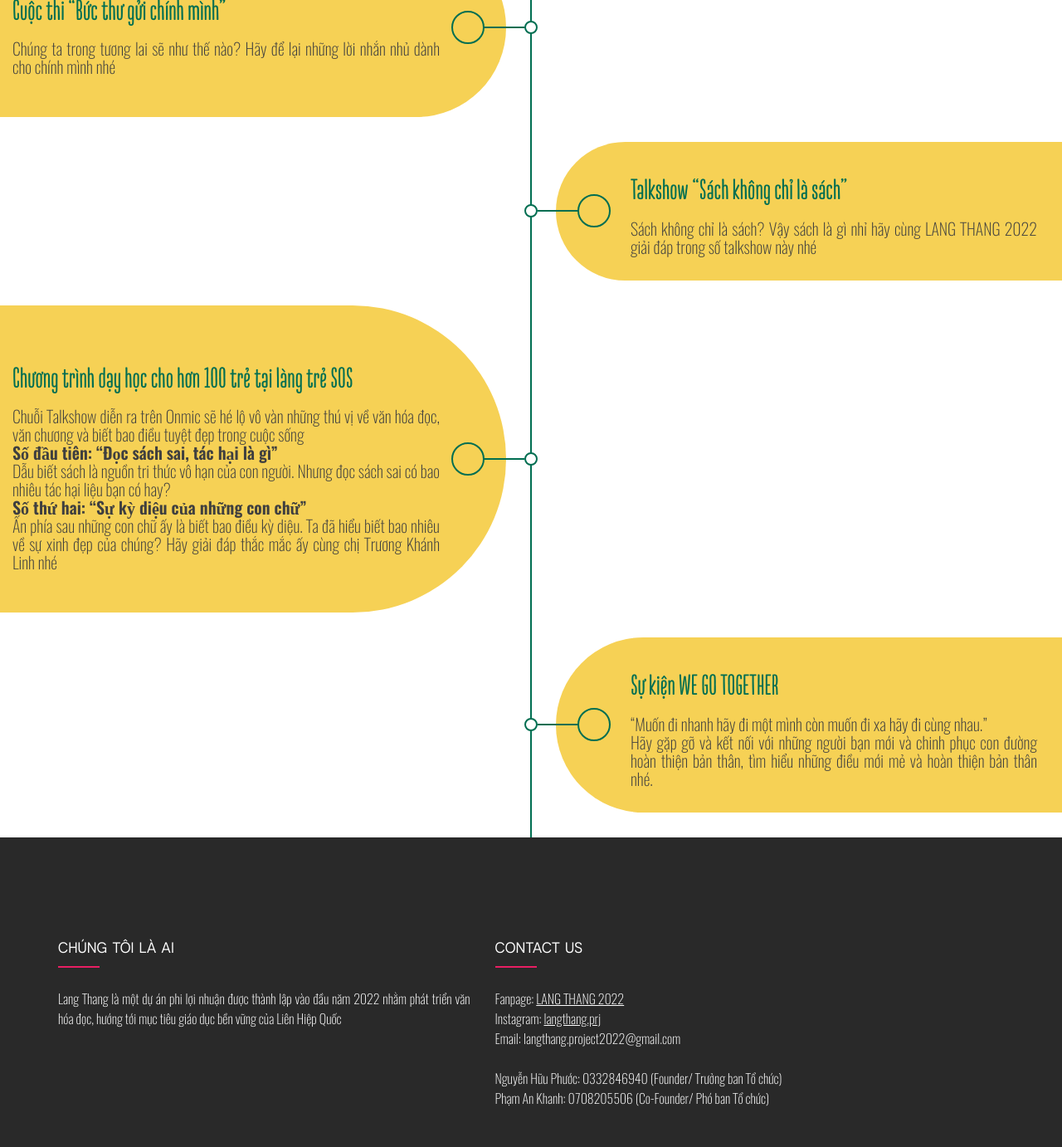
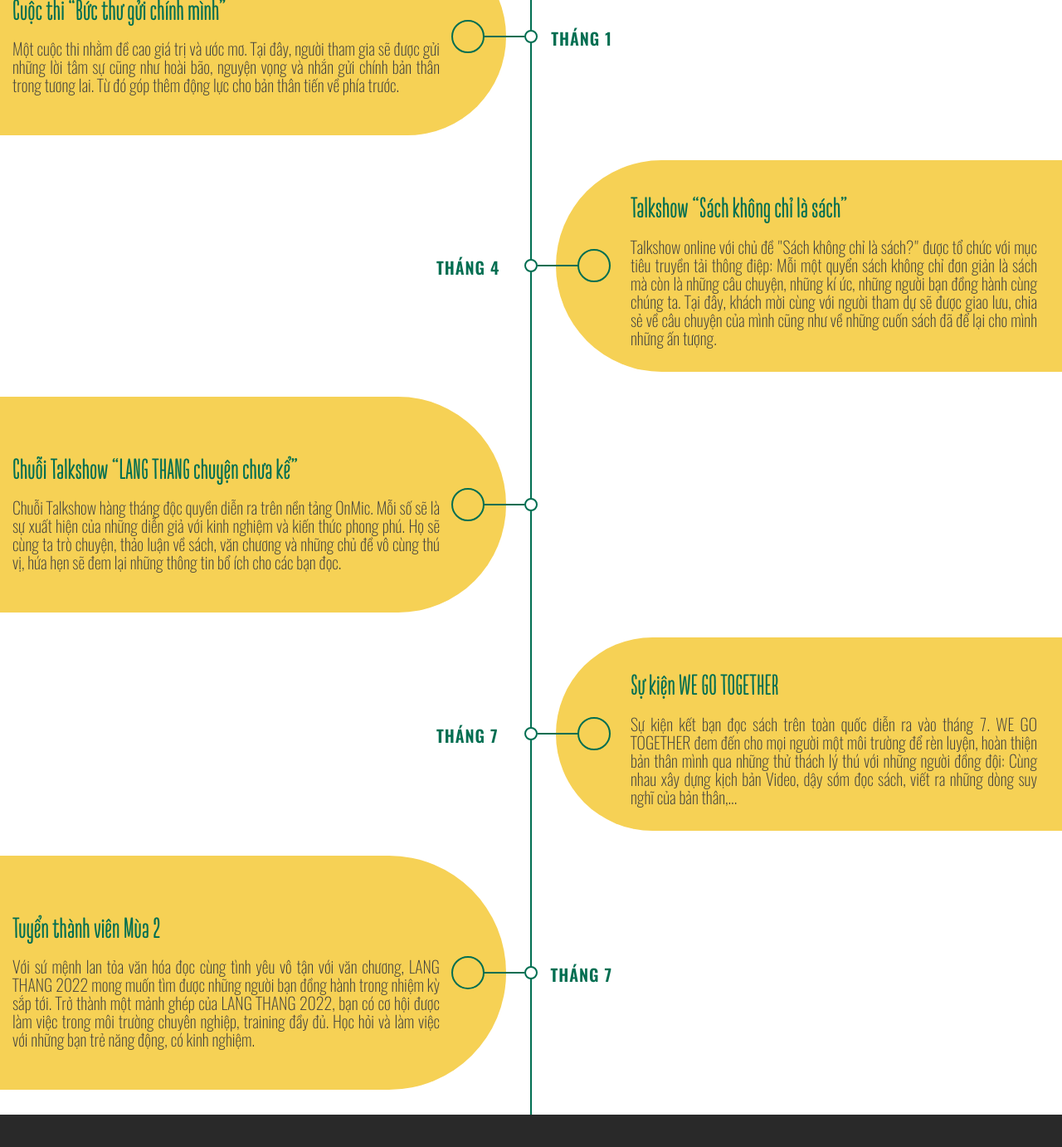
Before and after one commit to npovn/Langthang, a Jekyll site: the page events.html, which Jekyll copies as it is, in a window 1280 px wide and 1400 px high, scrolled down 335 px. Shown: the top 1382 px of the window at 83% size. Built offline with Jekyll 4.4.1, drawn with Linux system fonts in a browser that asks for light colours.

Commit message:
Update events.html

```diff
--- a/events.html
+++ b/events.html
@@ -333,21 +333,22 @@ body{
     </div>
     <div class="timeline">
         <div class="container left">
-          <!-- <div class="date">Tháng 3</div> -->
+          <div class="date">Tháng 1</div>
           <i class="icon fa fa-home"></i>
           <div class="content">
-            <h2>Cuộc thi “Bức thư gửi chính mình”</h2>
+            <h2>Cuộc thi “Bức thư gửi chính mình” </h2>
             <p>
-              Chúng ta trong tương lai sẽ như thế nào? Hãy để lại những lời nhắn nhủ dành cho chính mình nhé            </p>
+              Một cuộc thi nhằm đề cao giá trị và ước mơ. Tại đây, người tham gia sẽ được gửi những lời tâm sự cũng như hoài bão, nguyện vọng và nhắn gửi chính bản thân trong tương lai. Từ đó góp thêm động lực cho bản thân tiến về phía trước.
+            </p>
           </div>
         </div>
         <div class="container right">
-          <!-- <div class="date">Tháng 4-5</div> -->
+          <div class="date">Tháng 4</div>
           <i class="icon fa fa-gift"></i>
           <div class="content">
-            <h2>  Talkshow “Sách không chỉ là sách” </h2>
+            <h2>   Talkshow “Sách không chỉ là sách” </h2>
             <p>
-              Sách không chỉ là sách? Vậy sách là gì nhỉ hãy cùng LANG THANG 2022 giải đáp trong số talkshow này nhé
+              Talkshow online với chủ đề "Sách không chỉ là sách?" được tổ chức với mục tiêu truyền tải thông điệp: Mỗi một quyển sách không chỉ đơn giản là sách mà còn là những câu chuyện, những kí ức, những người bạn đồng hành cùng chúng ta. Tại đây, khách mời cùng với người tham dự sẽ được giao lưu, chia sẻ về câu chuyện của mình cũng như về những cuốn sách đã để lại cho mình những ấn tượng.
             </p>
           </div>
         </div>
@@ -355,38 +356,32 @@ body{
           <!-- <div class="date">Tháng 6</div> -->
           <i class="icon fa fa-user"></i>
           <div class="content">
-            <h2>Chương trình dạy học cho hơn 100 trẻ tại làng trẻ SOS </h2>
+            <h2>Chuỗi Talkshow “LANG THANG chuyện chưa kể”  </h2>
             <p>
-                Chuỗi Talkshow diễn ra trên Onmic sẽ hé lộ vô vàn những thú vị về văn hóa đọc, văn chương và biết bao điều tuyệt đẹp trong cuộc sống <br>
-                <strong>Số đầu tiên: “Đọc sách sai, tác hại là gì” </strong> <br> Dẫu biết sách là nguồn tri thức vô hạn của con người. Nhưng đọc sách sai có bao nhiêu tác hại liệu bạn có hay?
-                <br> <strong>Số thứ hai: “Sự kỳ diệu của những con chữ” </strong><br> Ấn phía sau những con chữ ấy là biết bao điều kỳ diệu. Ta đã hiểu biết bao nhiêu về sự xinh đẹp của chúng? Hãy giải đáp thắc mắc ấy cùng chị Trương Khánh Linh nhé
-
+              Chuỗi Talkshow hàng tháng độc quyền diễn ra trên nền tảng OnMic. Mỗi số sẽ là sự xuất hiện của những diễn giả với kinh nghiệm và kiến thức phong phú. Họ sẽ cùng ta trò chuyện, thảo luận về sách, văn chương và những chủ đề vô cùng thú vị, hứa hẹn sẽ đem lại những thông tin bổ ích cho các bạn đọc.
             </p>
           </div>
         </div>
         <div class="container right">
-          <!-- <div class="date">Tháng 7-8</div> -->
+          <div class="date">Tháng 7</div>
           <i class="icon fa fa-running"></i>
           <div class="content">
-            <h2>Sự kiện WE GO TOGETHER </h2>
+            <h2>Sự kiện WE GO TOGETHER</h2>
             <p>
-                “Muốn đi nhanh hãy đi một mình còn muốn đi xa hãy đi cùng nhau.”
-                <br> Hãy gặp gỡ và kết nối với những người bạn mới và chinh phục con đường hoàn thiện bản thân, tìm hiểu những điều mới mẻ và hoàn thiện bản thân nhé.
+              Sự kiện kết bạn đọc sách trên toàn quốc diễn ra vào tháng 7. WE GO TOGETHER đem đến cho mọi người một môi trường để rèn luyện, hoàn thiện bản thân mình qua những thử thách lý thú với những người đồng đội: Cùng nhau xây dựng kịch bản Video, dậy sớm đọc sách, viết ra những dòng suy nghĩ của bản thân,...
             </p>
           </div>
         </div>
-        <!-- <div class="container left">
-          <div class="date">Tháng 9</div>
+       <div class="container left">
+          <div class="date">Tháng 7</div>
           <i class="icon fa fa-cog"></i>
           <div class="content">
-            <h2> Bootcamp giáo dục</h2>
+            <h2> Tuyển thành viên Mùa 2 </h2>
             <p>
-                Sự kiện mùa hè dành cho học sinh cấp 2 sắp chuyển cấp nhằm trải nghiệm những hoạt động giáo dục khai phóng như Mô phỏng Liên Hợp Quốc, tranh biện, hùng biện…
-                <br> Sự kiện được tổ chức tại một trường cấp 3 giúp các em trải nghiệm môi trường khi chuyển cấp.
-                <br> Các diễn giả là học sinh các lớp chuyên chia sẻ kinh nghiệm học tập.
+              Với sứ mệnh lan tỏa văn hóa đọc cùng tình yêu vô tận với văn chương, LANG THANG 2022 mong muốn tìm được những người bạn đồng hành trong nhiệm kỳ sắp tới. Trở thành một mảnh ghép của LANG THANG 2022, bạn có cơ hội được làm việc trong môi trường chuyên nghiệp, training đầy đủ. Học hỏi và làm việc với những bạn trẻ năng động, có kinh nghiệm.
             </p>
           </div>
-        </div> -->
+        </div>
         </div>
       </div>
 
```
